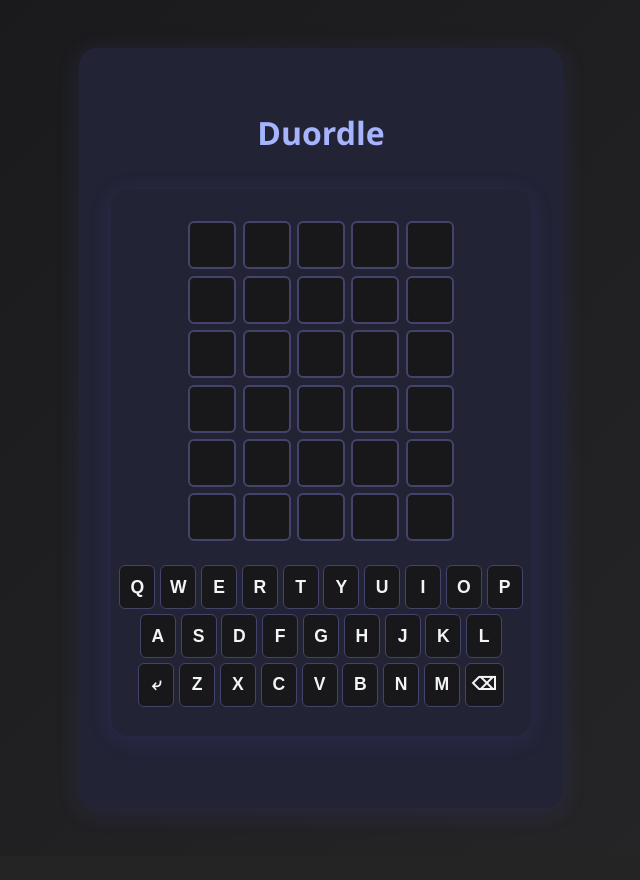
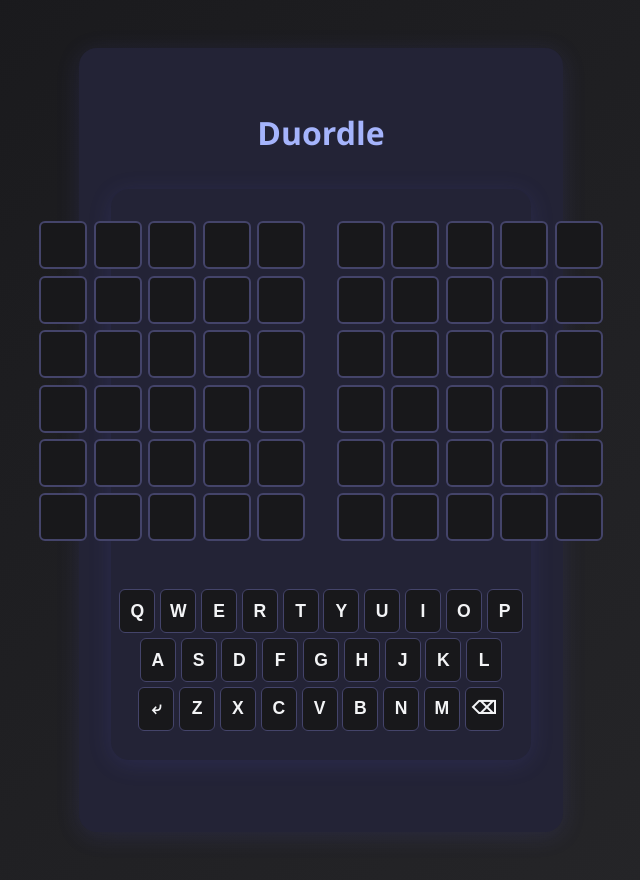
Before and after one commit to gubespam/xiao-mantou-games, a React (Vite) app: page /duordle in a window 1280 px wide. Shown: the whole page, without its empty margins (319-959 px from the left). Before the commit the page ends 856 px from the top, so only its background shows below. Built offline with nearby package versions, Linux system fonts and the light colour scheme.

Commit message:
split into 2 boards

```diff
--- a/src/App.css
+++ b/src/App.css
@@ -95,8 +95,20 @@
   background: #232336;
   border-radius: 18px;
   box-shadow: 0 4px 24px 0 rgba(99, 102, 241, 0.13);
-  max-width: 400px;
+  max-width: 1000px;
   text-align: center;
+}
+.wordle-boards-wrapper {
+  display: flex;
+  gap: 2rem;
+  justify-content: center;
+  margin-bottom: 1.5rem;
+}
+.wordle-board-container {
+  flex: 1;
+  display: flex;
+  flex-direction: column;
+  align-items: center;
 }
 .wordle-board {
   display: flex;
--- a/src/Wordle.jsx
+++ b/src/Wordle.jsx
@@ -1,58 +1,24 @@
-import React, { useState, useEffect, useCallback } from "react";
-import { WORD_LIST } from "./wordlist";
+import React, { useState, useCallback, useRef } from "react";
+import WordleBoard from "./WordleBoard";
 import Keyboard from "./Keyboard";
 
-const WORD_LENGTH = 5;
-const MAX_GUESSES = 6;
+function Wordle() {
+  const [keyboard, setKeyboard] = useState({}); // {A: 'absent'|'present'|'correct'}
+  const [boardStates, setBoardStates] = useState([{}, {}]); // State for each board
+  const boardRefs = useRef([React.createRef(), React.createRef()]);
 
-function getRandomWord() {
-  return WORD_LIST[Math.floor(Math.random() * WORD_LIST.length)].toLowerCase();
-}
+  const handleBoardStatusChange = useCallback((boardIndex, { guesses, statuses }) => {
+    setBoardStates((prev) => {
+      const updated = [...prev];
+      updated[boardIndex] = { guesses, statuses };
+      return updated;
+    });
 
-function getLetterStatuses(guess, answer) {
-  // Returns array of 'absent', 'present', 'correct' for each letter
-  const result = Array(WORD_LENGTH).fill("absent");
-  const answerArr = answer.split("");
-  const guessArr = guess.split("");
-  const used = Array(WORD_LENGTH).fill(false);
-
-  // First pass: correct
-  for (let i = 0; i < WORD_LENGTH; i++) {
-    if (guessArr[i] === answerArr[i]) {
-      result[i] = "correct";
-      used[i] = true;
-      answerArr[i] = null; // Mark as used
-    }
-  }
-  // Second pass: present
-  for (let i = 0; i < WORD_LENGTH; i++) {
-    if (result[i] === "correct") continue;
-    const idx = answerArr.indexOf(guessArr[i]);
-    if (idx !== -1) {
-      result[i] = "present";
-      answerArr[idx] = null;
-    }
-  }
-  return result;
-}
-
-function Wordle() {
-  const [answer, setAnswer] = useState("");
-  const [guesses, setGuesses] = useState([]); // Array of strings
-  const [statuses, setStatuses] = useState([]); // Array of arrays
-  const [current, setCurrent] = useState("");
-  const [keyboard, setKeyboard] = useState({}); // {A: 'absent'|'present'|'correct'}
-  const [gameState, setGameState] = useState("playing"); // 'playing', 'won', 'lost'
-
-  useEffect(() => {
-    setAnswer(getRandomWord());
-  }, []);
-
-  // Update keyboard colors
-  useEffect(() => {
+    // Update keyboard based on both boards' guesses and statuses
     const kb = { ...keyboard };
-    guesses.forEach((guess, i) => {
-      statuses[i].forEach((status, j) => {
+    const state = { guesses, statuses };
+    state.guesses.forEach((guess, i) => {
+      state.statuses[i].forEach((status, j) => {
         const letter = guess[j].toUpperCase();
         if (!kb[letter] || kb[letter] === "absent") {
           kb[letter] = status;
@@ -66,66 +32,37 @@
       });
     });
     setKeyboard(kb);
-    // eslint-disable-next-line
-  }, [guesses, statuses]);
+  }, [keyboard]);
 
-  const handleKey = useCallback(
-    (key) => {
-      if (gameState !== "playing") return;
-      if (key === "Backspace") {
-        setCurrent((c) => c.slice(0, -1));
-      } else if (key === "Enter") {
-        if (current.length !== WORD_LENGTH) return;
-        if (!WORD_LIST.includes(current)) {
-          alert("Not in word list");
-          return;
-        }
-        const status = getLetterStatuses(current, answer);
-        setGuesses((g) => [...g, current]);
-        setStatuses((s) => [...s, status]);
-        setCurrent("");
-        if (current === answer) {
-          setGameState("won");
-        } else if (guesses.length + 1 >= MAX_GUESSES) {
-          setGameState("lost");
-        }
-      } else if (/^[A-Z]$/.test(key) && current.length < WORD_LENGTH) {
-        setCurrent((c) => c + key.toLowerCase());
+  const handleKey = useCallback((key) => {
+    // Dispatch key to both boards
+    boardRefs.current.forEach((ref) => {
+      if (ref && ref.current && ref.current.handleKey) {
+        ref.current.handleKey(key);
       }
-    },
-    [current, answer, guesses, gameState]
-  );
+    });
+  }, []);
 
-
-
-  const renderCell = (letter, status, idx) => (
-    <div
-      key={idx}
-      className={`wordle-cell ${status || ""}`}
-      style={{ textTransform: "uppercase" }}
-    >
-      {letter}
-    </div>
-  );
-
-  const renderRow = (guess = "", status = []) => (
-    <div className="wordle-row">
-      {Array.from({ length: WORD_LENGTH }).map((_, i) =>
-        renderCell(guess[i] || "", status[i] || "", i)
-      )}
-    </div>
-  );
+  const gameStates = boardStates.map((state) => state.guesses && state.guesses.length > 0 ? "done" : "playing");
+  const isBothGameOver = gameStates.every((state) => state === "done");
 
   return (
     <div className="wordle-container">
-      <div className="wordle-board">
-        {guesses.map((g, i) => renderRow(g, statuses[i]))}
-        {gameState === "playing" && renderRow(current)}
-        {Array.from({ length: MAX_GUESSES - guesses.length - (gameState === "playing" ? 1 : 0) }).map((_, i) => renderRow("", []))}
+      <div className="wordle-boards-wrapper">
+        <WordleBoard
+          ref={boardRefs.current[0]}
+          onStatusChange={(status) => handleBoardStatusChange(0, status)}
+        />
+        <WordleBoard
+          ref={boardRefs.current[1]}
+          onStatusChange={(status) => handleBoardStatusChange(1, status)}
+        />
       </div>
-      <Keyboard onKeyPress={handleKey} keyboard={keyboard} gameState={gameState} />
-      {gameState === "won" && <div className="wordle-result win">You won! 🎉</div>}
-      {gameState === "lost" && <div className="wordle-result lose">The word was: <b>{answer}</b></div>}
+      <Keyboard
+        onKeyPress={handleKey}
+        keyboard={keyboard}
+        gameState={isBothGameOver ? "finished" : "playing"}
+      />
     </div>
   );
 }
--- /dev/null
+++ b/src/WordleBoard.jsx
@@ -0,0 +1,122 @@
+import React, { useState, useEffect, useCallback, useImperativeHandle, forwardRef } from "react";
+import { WORD_LIST } from "./wordlist";
+
+const WORD_LENGTH = 5;
+const MAX_GUESSES = 6;
+
+function getRandomWord() {
+  return WORD_LIST[Math.floor(Math.random() * WORD_LIST.length)].toLowerCase();
+}
+
+function getLetterStatuses(guess, answer) {
+  // Returns array of 'absent', 'present', 'correct' for each letter
+  const result = Array(WORD_LENGTH).fill("absent");
+  const answerArr = answer.split("");
+  const guessArr = guess.split("");
+  const used = Array(WORD_LENGTH).fill(false);
+
+  // First pass: correct
+  for (let i = 0; i < WORD_LENGTH; i++) {
+    if (guessArr[i] === answerArr[i]) {
+      result[i] = "correct";
+      used[i] = true;
+      answerArr[i] = null; // Mark as used
+    }
+  }
+  // Second pass: present
+  for (let i = 0; i < WORD_LENGTH; i++) {
+    if (result[i] === "correct") continue;
+    const idx = answerArr.indexOf(guessArr[i]);
+    if (idx !== -1) {
+      result[i] = "present";
+      answerArr[idx] = null;
+    }
+  }
+  return result;
+}
+
+const WordleBoard = forwardRef(({ onStatusChange }, ref) => {
+  const [answer, setAnswer] = useState("");
+  const [guesses, setGuesses] = useState([]); // Array of strings
+  const [statuses, setStatuses] = useState([]); // Array of arrays
+  const [current, setCurrent] = useState("");
+  const [gameState, setGameState] = useState("playing"); // 'playing', 'won', 'lost'
+
+  useEffect(() => {
+    setAnswer(getRandomWord());
+  }, []);
+
+  // Notify parent of status changes
+  useEffect(() => {
+    if (onStatusChange) {
+      onStatusChange({ guesses, statuses });
+    }
+    // eslint-disable-next-line
+  }, [guesses, statuses]);
+
+  const handleKey = useCallback(
+    (key) => {
+      if (gameState !== "playing") return;
+      if (key === "Backspace") {
+        setCurrent((c) => c.slice(0, -1));
+      } else if (key === "Enter") {
+        if (current.length !== WORD_LENGTH) return;
+        if (!WORD_LIST.includes(current)) {
+          alert("Not in word list");
+          return;
+        }
+        const status = getLetterStatuses(current, answer);
+        setGuesses((g) => [...g, current]);
+        setStatuses((s) => [...s, status]);
+        setCurrent("");
+        if (current === answer) {
+          setGameState("won");
+        } else if (guesses.length + 1 >= MAX_GUESSES) {
+          setGameState("lost");
+        }
+      } else if (/^[A-Z]$/.test(key) && current.length < WORD_LENGTH) {
+        setCurrent((c) => c + key.toLowerCase());
+      }
+    },
+    [current, answer, guesses, gameState]
+  );
+
+  // Expose handleKey method to parent
+  useImperativeHandle(ref, () => ({
+    handleKey,
+  }), [handleKey]);
+
+  const renderCell = (letter, status, idx) => (
+    <div
+      key={idx}
+      className={`wordle-cell ${status || ""}`}
+      style={{ textTransform: "uppercase" }}
+    >
+      {letter}
+    </div>
+  );
+
+  const renderRow = (guess = "", status = []) => (
+    <div className="wordle-row">
+      {Array.from({ length: WORD_LENGTH }).map((_, i) =>
+        renderCell(guess[i] || "", status[i] || "", i)
+      )}
+    </div>
+  );
+
+  return (
+    <div className="wordle-board-container">
+      <div className="wordle-board">
+        {guesses.map((g, i) => renderRow(g, statuses[i]))}
+        {gameState === "playing" && renderRow(current)}
+        {Array.from({ length: MAX_GUESSES - guesses.length - (gameState === "playing" ? 1 : 0) }).map((_, i) => renderRow("", []))}
+      </div>
+      {gameState === "won" && <div className="wordle-result win">You won! 🎉</div>}
+      {gameState === "lost" && <div className="wordle-result lose">The word was: <b>{answer}</b></div>}
+    </div>
+  );
+});
+
+WordleBoard.displayName = "WordleBoard";
+
+export default WordleBoard;
```
